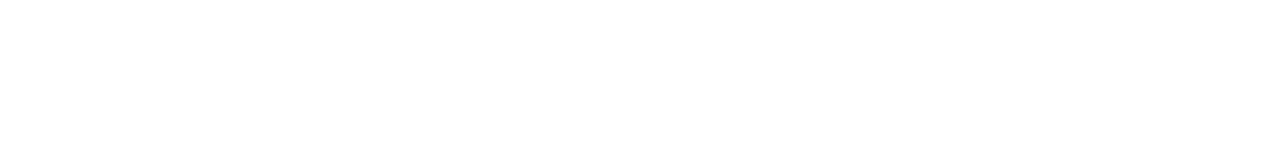
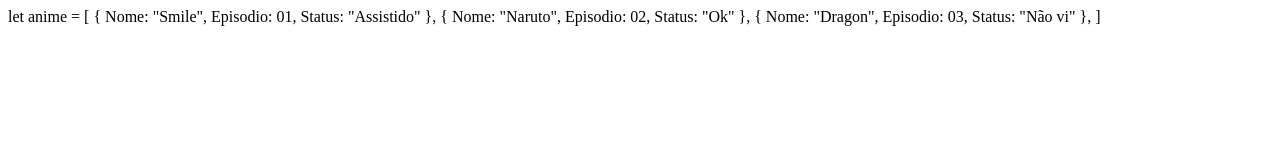
Before and after one commit to MarcosRPereira/teste, a plain HTML site: page index.html in a window 1280 px wide. Drawn offline with Linux system fonts and the light colour scheme.

Commit message:
Add files via upload

```diff
--- a/anime.js
+++ b/anime.js
@@ -5,5 +5,7 @@
   return resolve.text()
 })
 .then(resposta =>{
+  const conteudo = document.querySelector('.conteudo');
+conteudo.innerHTML = resposta;
   console.log(resposta)
 })
--- a/index.html
+++ b/index.html
@@ -7,6 +7,7 @@
   <title>Fetch</title>
 </head>
 <body>
+  <div class="conteudo"></div>
   <script src="anime.js"></script>
 </body>
 </html>
```
